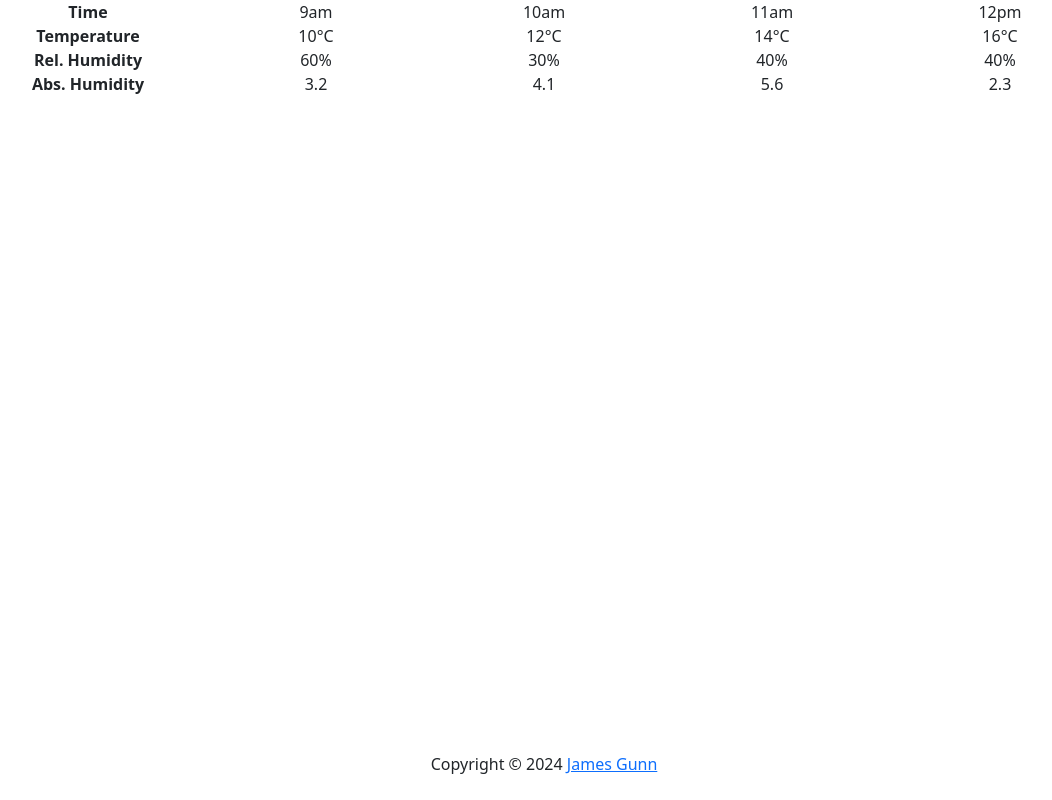
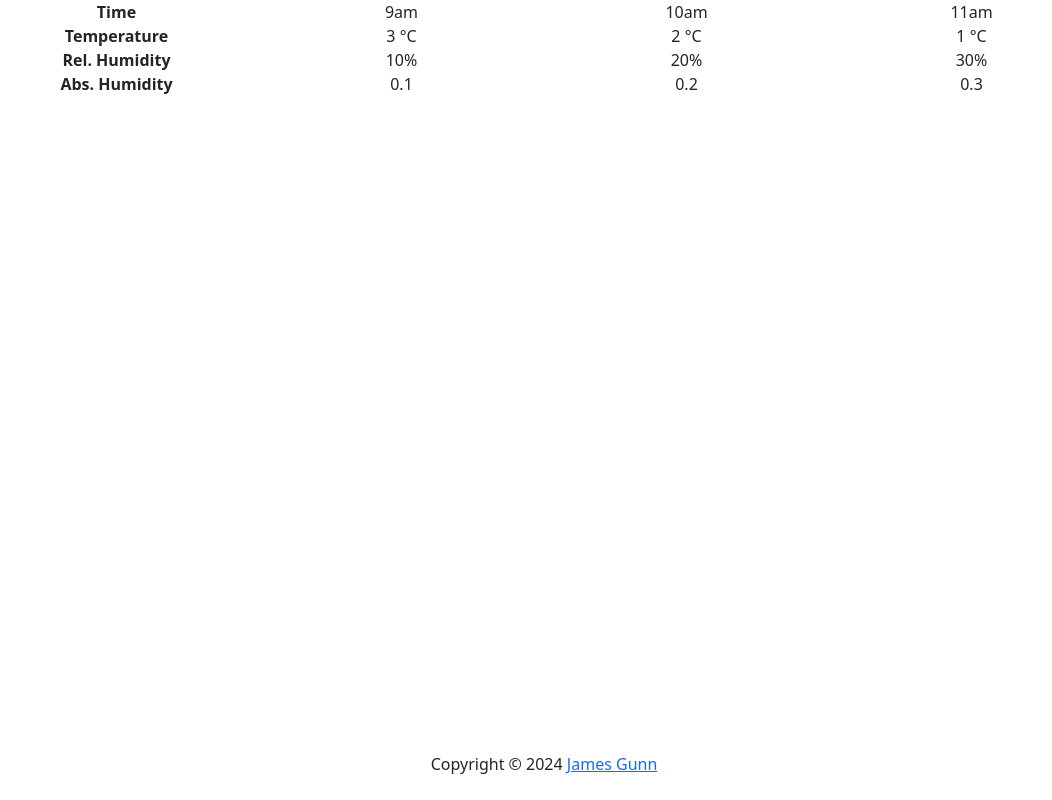
Before and after one commit to jag206/humidity, a React (Create React App) app: page / in a window 1280 px wide. Shown: the whole page, without its empty margins (96-1148 px from the left). Built offline with nearby package versions, Linux system fonts and the light colour scheme.

Commit message:
Render the data dynamically given data

```diff
--- a/src/Forecast.js
+++ b/src/Forecast.js
@@ -1,37 +1,47 @@
+import React, { useState } from 'react';
+
 import Container from 'react-bootstrap/Container';
 import Row from 'react-bootstrap/Row';
 import Col from 'react-bootstrap/Col';
 
-function Forecast() {
+const Forecast = () => {
+    const [forecast, setForecast] = useState({
+        times: ['9am', '10am', '11am'],
+        temps: [3, 2, 1],
+        rel_humids: [10, 20, 30],
+        abs_humid: [.1, .2, .3],
+    });
+
+    const times = forecast.times.map((time) =>
+        <Col className="text-center">{time}</Col>
+    );
+    const temps = forecast.temps.map((temp) =>
+        <Col className="text-center">{temp} °C</Col>
+    );
+    const rel_humids = forecast.rel_humids.map((rel_humid) =>
+        <Col className="text-center">{rel_humid}%</Col>
+    );
+    const abs_humids = forecast.abs_humid.map((abs_humid) =>
+        <Col className="text-center">{abs_humid}</Col>
+    );
+
     return (
         <Container>
           <Row>
             <Col className="text-center"><strong>Time</strong></Col>
-            <Col className="text-center">9am</Col>
-            <Col className="text-center">10am</Col>
-            <Col className="text-center">11am</Col>
-            <Col className="text-center">12pm</Col>
+            {times}
           </Row>
           <Row>
             <Col className="text-center"><strong>Temperature</strong></Col>
-            <Col className="text-center">10°C</Col>
-            <Col className="text-center">12°C</Col>
-            <Col className="text-center">14°C</Col>
-            <Col className="text-center">16°C</Col>
+            {temps}
           </Row>
           <Row>
             <Col className="text-center"><strong>Rel. Humidity</strong></Col>
-            <Col className="text-center">60%</Col>
-            <Col className="text-center">30%</Col>
-            <Col className="text-center">40%</Col>
-            <Col className="text-center">40%</Col>
+            {rel_humids}
           </Row>
           <Row>
             <Col className="text-center"><strong>Abs. Humidity</strong></Col>
-            <Col className="text-center">3.2</Col>
-            <Col className="text-center">4.1</Col>
-            <Col className="text-center">5.6</Col>
-            <Col className="text-center">2.3</Col>
+            {abs_humids}
           </Row>
         </Container>
     )
```
